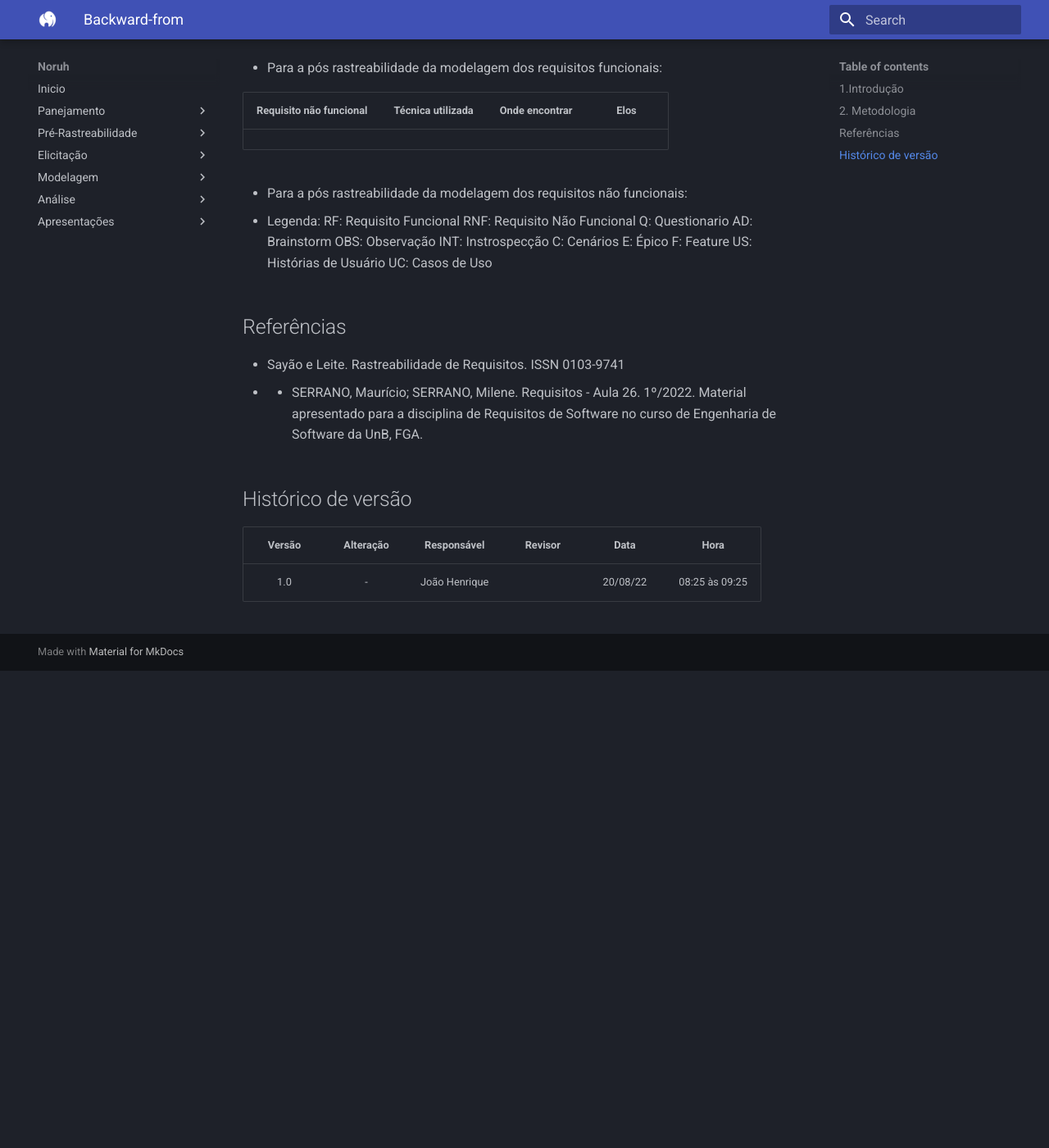
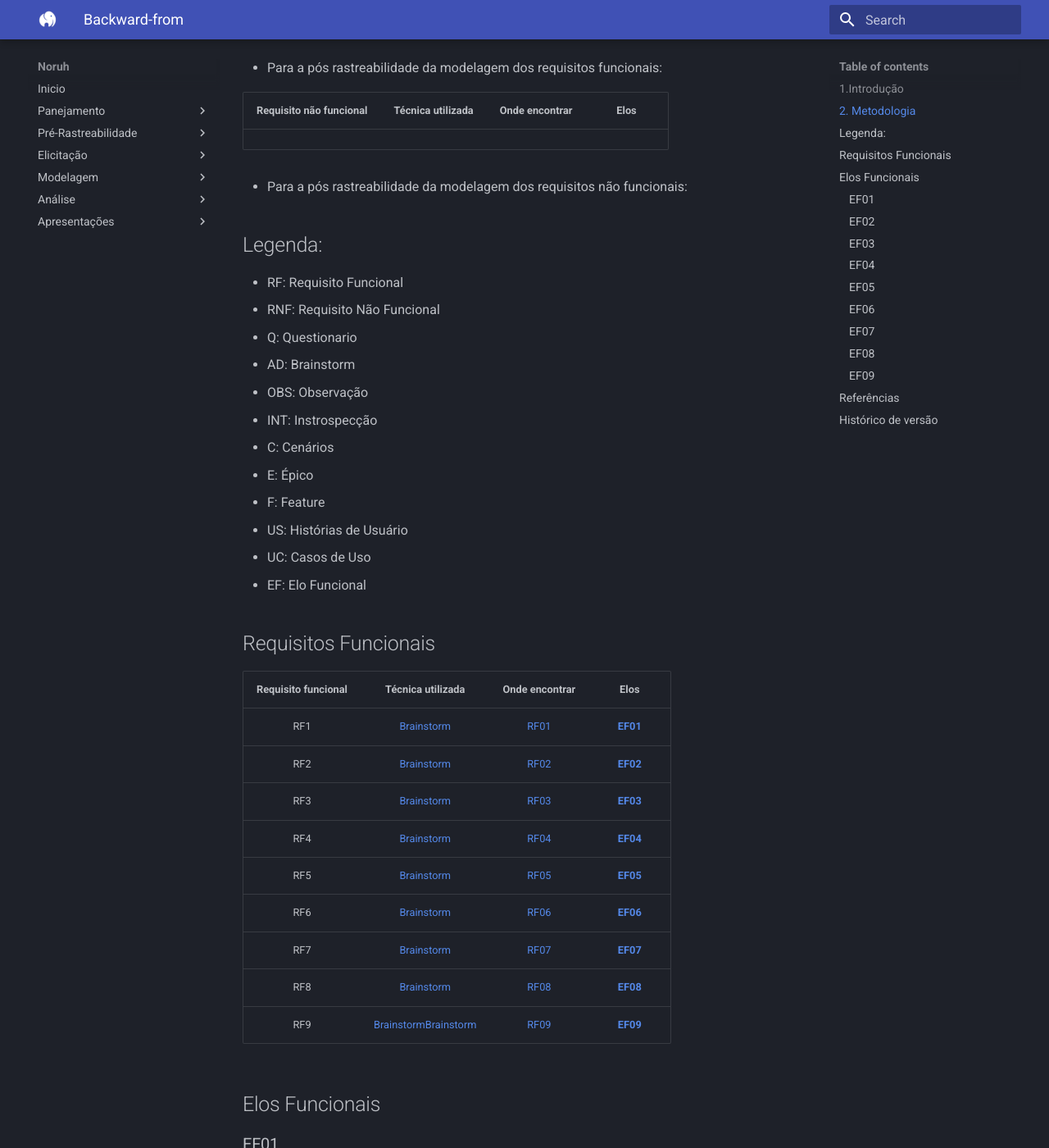
Before and after one commit to Thiab394/2022.1-Noruh, an MkDocs documentation site: the page built from docs/pos-rastreabilidade/backward-from.md, in a window 1280 px wide and 1400 px high, scrolled down 643 px. Shown: the whole window at 82% size. Built offline with MkDocs 1.6.1 and Material for MkDocs 9.7.7, drawn with Linux system fonts in a browser that asks for light colours; before the commit the page ends 1461 px from its top, so only the background shows below that; some of the changed text lies outside the part shown.

Commit message:
Adicionando RFs 1ao9 backward from+ parte doselos

```diff
--- a/docs/pos-rastreabilidade/backward-from.md
+++ b/docs/pos-rastreabilidade/backward-from.md
@@ -23,19 +23,98 @@
 
 - Para a pós rastreabilidade da modelagem dos requisitos não funcionais:
 
-- Legenda:
-RF: Requisito Funcional
-RNF: Requisito Não Funcional
-Q: Questionario
-AD: Brainstorm
-OBS: Observação
-INT: Instrospecção
-C: Cenários
-E: Épico
-F: Feature
-US: Histórias de Usuário
-UC: Casos de Uso
+## Legenda:
+- RF: Requisito Funcional
+- RNF: Requisito Não Funcional
+- Q: Questionario
+- AD: Brainstorm
+- OBS: Observação
+- INT: Instrospecção
+- C: Cenários
+- E: Épico
+- F: Feature
+- US: Histórias de Usuário
+- UC: Casos de Uso
+- EF: Elo Funcional
 
+## Requisitos Funcionais
+| Requisito funcional |      Técnica utilizada      | Onde encontrar |           Elos            |
+| :----: | :-----------------: | :---------: | :--------------------------: |
+|RF1|[Brainstorm](https://requisitos-de-software.github.io/2022.1-Noruh/elicitacao/tecnicas/brainstorm/)|[RF01](https://requisitos-de-software.github.io/2022.1-Noruh/elicitacao/resultados/)|[**EF01**](#ef01)|
+|RF2|[Brainstorm](https://requisitos-de-software.github.io/2022.1-Noruh/elicitacao/tecnicas/brainstorm/)|[RF02](https://requisitos-de-software.github.io/2022.1-Noruh/elicitacao/resultados/)|[**EF02**](#ef02)|
+|RF3|[Brainstorm](https://requisitos-de-software.github.io/2022.1-Noruh/elicitacao/tecnicas/brainstorm/)|[RF03](https://requisitos-de-software.github.io/2022.1-Noruh/elicitacao/resultados/)|[**EF03**](#ef03)|
+|RF4|[Brainstorm](https://requisitos-de-software.github.io/2022.1-Noruh/elicitacao/tecnicas/brainstorm/)|[RF04](https://requisitos-de-software.github.io/2022.1-Noruh/elicitacao/resultados/)|[**EF04**](#ef04)|
+|RF5|[Brainstorm](https://requisitos-de-software.github.io/2022.1-Noruh/elicitacao/tecnicas/brainstorm/)|[RF05](https://requisitos-de-software.github.io/2022.1-Noruh/elicitacao/resultados/)|[**EF05**](#ef05)|
+|RF6|[Brainstorm](https://requisitos-de-software.github.io/2022.1-Noruh/elicitacao/tecnicas/brainstorm/)|[RF06](https://requisitos-de-software.github.io/2022.1-Noruh/elicitacao/resultados/)|[**EF06**](#ef06)|
+|RF7|[Brainstorm](https://requisitos-de-software.github.io/2022.1-Noruh/elicitacao/tecnicas/brainstorm/)|[RF07](https://requisitos-de-software.github.io/2022.1-Noruh/elicitacao/resultados/)|[**EF07**](#ef07)|
+|RF8|[Brainstorm](https://requisitos-de-software.github.io/2022.1-Noruh/elicitacao/tecnicas/brainstorm/)|[RF08](https://requisitos-de-software.github.io/2022.1-Noruh/elicitacao/resultados/)|[**EF08**](#ef08)|
+|RF9|[Brainstorm](https://requisitos-de-software.github.io/2022.1-Noruh/elicitacao/tecnicas/brainstorm/)[Brainstorm](https://requisitos-de-software.github.io/2022.1-Noruh/elicitacao/tecnicas/brainstorm/)|[RF09](https://requisitos-de-software.github.io/2022.1-Noruh/elicitacao/resultados/)|[**EF09**](#ef09)|
+
+## Elos Funcionais
+
+### EF01
+
+**Categoria**:Desenvolvimento
+
+**Elos:** </br>
+Representação: [RF01](https://requisitos-de-software.github.io/2022.1-Noruh/elicitacao/resultados/) representa [US01](https://requisitos-de-software.github.io/2022.1-Noruh/modelagem/historiasDeUsuario/) </br>
+Agregação:
+
+### EF02
+**Categoria**:Desenvolvimento
+
+**Elos:** </br>
+Representação: [RF02](https://requisitos-de-software.github.io/2022.1-Noruh/elicitacao/resultados/) representa [US02](https://requisitos-de-software.github.io/2022.1-Noruh/modelagem/historiasDeUsuario/) </br>
+Agregação:
+
+### EF03
+**Categoria**:Desenvolvimento
+
+**Elos:** </br>
+Representação: [RF03](https://requisitos-de-software.github.io/2022.1-Noruh/elicitacao/resultados/) representa [US03](https://requisitos-de-software.github.io/2022.1-Noruh/modelagem/historiasDeUsuario/) </br>
+Agregação:
+
+### EF04
+**Categoria**:Desenvolvimento
+
+**Elos:** </br>
+Representação: [RF04](https://requisitos-de-software.github.io/2022.1-Noruh/elicitacao/resultados/) representa [US04](https://requisitos-de-software.github.io/2022.1-Noruh/modelagem/historiasDeUsuario/) </br>
+Agregação:
+
+### EF05
+**Categoria**:Desenvolvimento
+
+**Elos:** </br>
+Representação: [RF05](https://requisitos-de-software.github.io/2022.1-Noruh/elicitacao/resultados/) representa [US05](https://requisitos-de-software.github.io/2022.1-Noruh/modelagem/historiasDeUsuario/) </br>
+Agregação:
+
+### EF06
+**Categoria**:Desenvolvimento
+
+**Elos:** </br>
+Representação: [RF06](https://requisitos-de-software.github.io/2022.1-Noruh/elicitacao/resultados/) representa [US06](https://requisitos-de-software.github.io/2022.1-Noruh/modelagem/historiasDeUsuario/) </br>
+Agregação:
+
+### EF07
+**Categoria**:Desenvolvimento
+
+**Elos:** </br>
+Representação: [RF07](https://requisitos-de-software.github.io/2022.1-Noruh/elicitacao/resultados/) representa [US07](https://requisitos-de-software.github.io/2022.1-Noruh/modelagem/historiasDeUsuario/) </br>
+Agregação:
+
+### EF08
+**Categoria**:Desenvolvimento
+
+**Elos:** </br>
+Representação: [RF08](https://requisitos-de-software.github.io/2022.1-Noruh/elicitacao/resultados/) representa [US08](https://requisitos-de-software.github.io/2022.1-Noruh/modelagem/historiasDeUsuario/) </br>
+Agregação:
+
+### EF09
+**Categoria**:Desenvolvimento
+
+**Elos:** </br>
+Representação: [RF09](https://requisitos-de-software.github.io/2022.1-Noruh/elicitacao/resultados/) representa [US09](https://requisitos-de-software.github.io/2022.1-Noruh/modelagem/historiasDeUsuario/) </br>
+Agregação:
 
 ## Referências
 - Sayão e Leite. Rastreabilidade de Requisitos. ISSN 0103-9741
@@ -44,4 +123,5 @@ UC: Casos de Uso
 ## Histórico de versão
 | Versão |      Alteração      | Responsável |           Revisor            |   Data   | Hora  |
 | :----: | :-----------------: | :---------: | :--------------------------: | :------: | :------: |
-|  1.0   |          -          |    João Henrique    |               | 20/08/22 |08:25 às 09:25  |
+|  1.0   |          -          |    João Henrique    |        -       | 20/08/22 |08:25 às 09:25  |
+|  1.1   |          Adicionando Rfs 1 a0 9 e suas representações nos elos          |    João Henrique    |       -        | 22/08/22 |12:30 às 13:20  |
```
